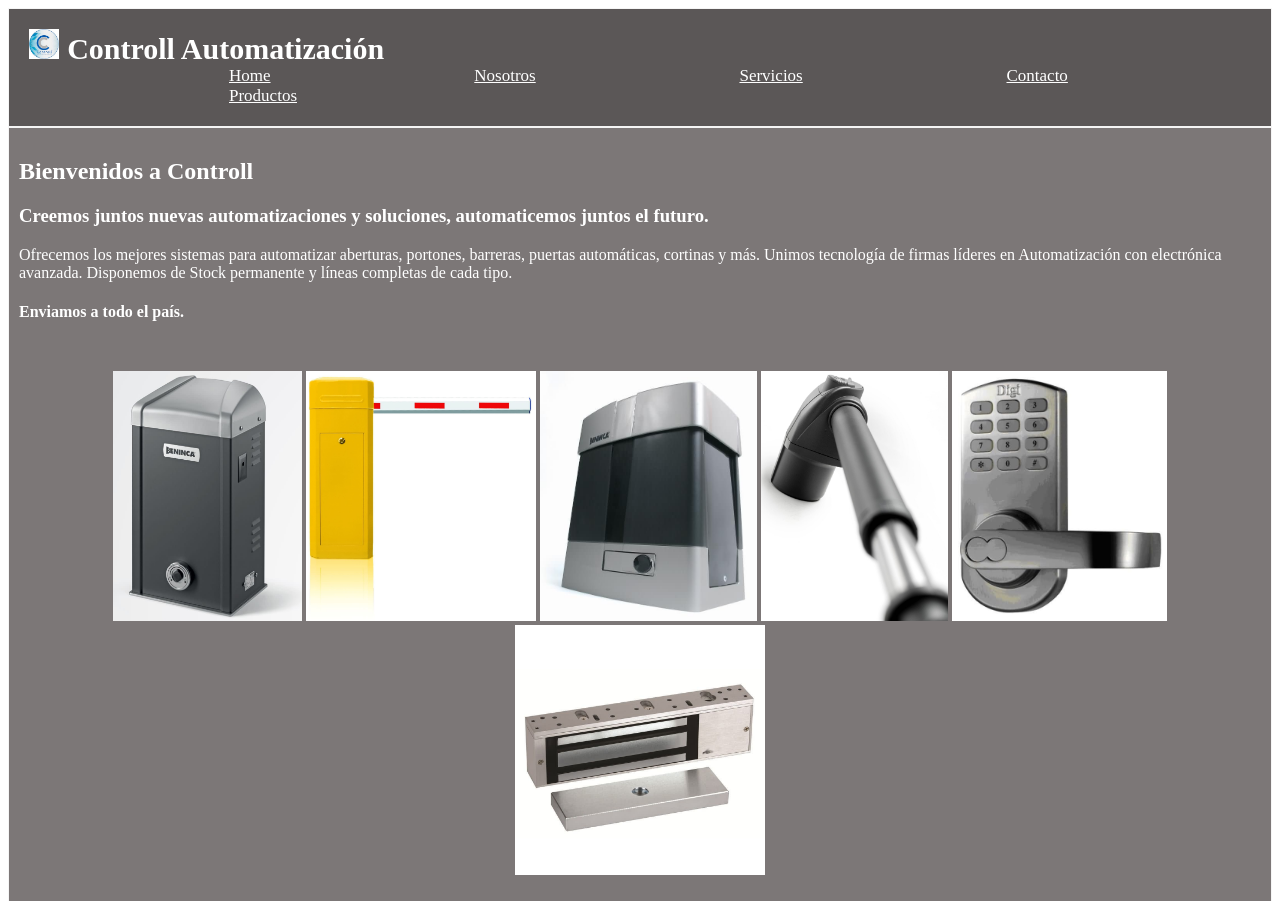
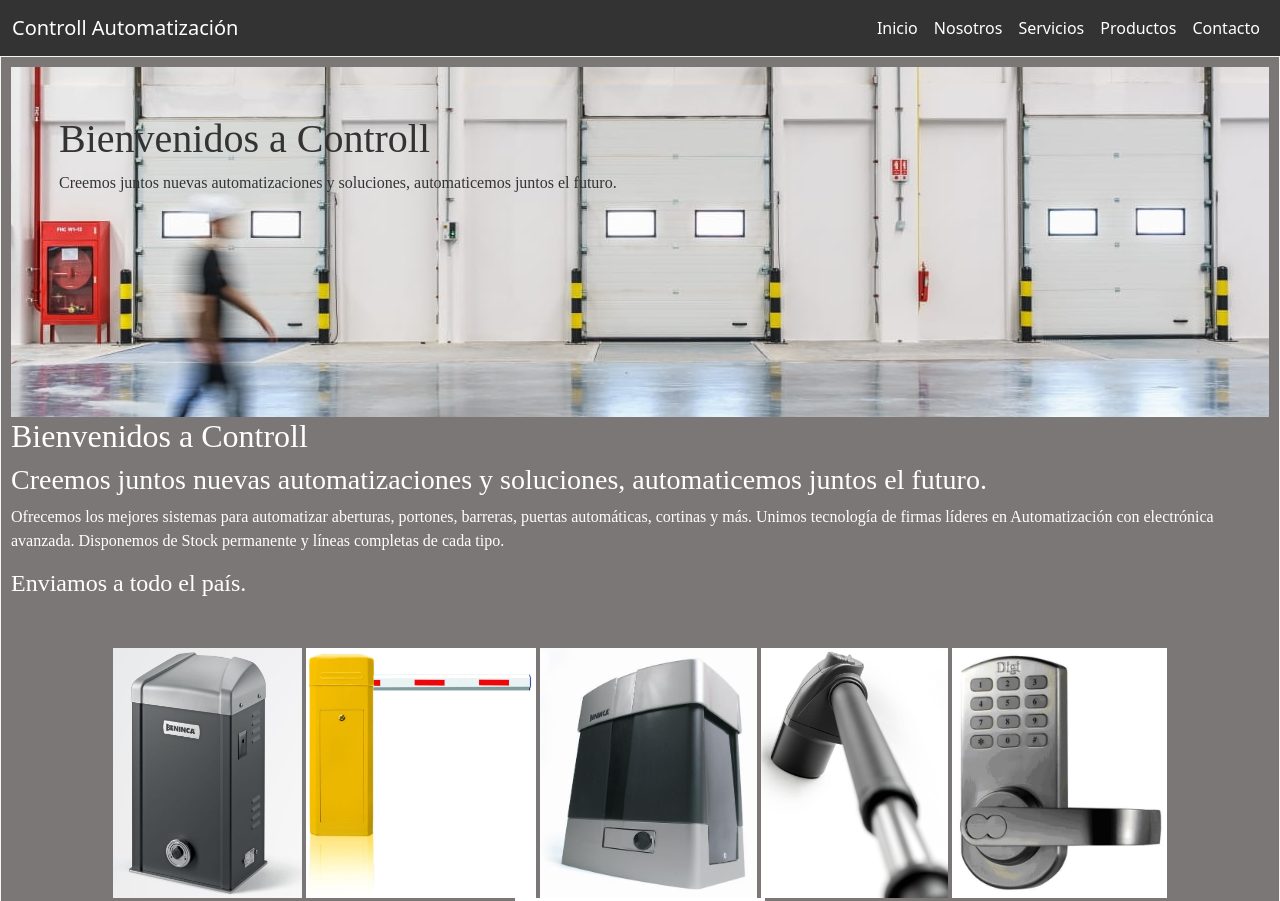
Before and after one commit to IaraMerelasAragone/PreEntrega2IaraMerelasAragone, a plain HTML site: page index.html in a window 1280 px wide. Shown: the top 901 px of the page. Drawn offline with nearby package versions, Linux system fonts and the light colour scheme.

Commit message:
navbar jumbotron index

```diff
--- a/CSS/estilo.css
+++ b/CSS/estilo.css
@@ -1,23 +1,24 @@
-/* header */
-header{
-    background-color: rgb(91, 87, 87);
-    color: white;
-    border: 1px solid whitesmoke;
-    padding: 20px;
-    font-family:'Times New Roman', Times, serif;
-    font-size: 15px;
+*{
+    margin: 0;
+    padding: 0;
+    box-sizing: border-box;
 }
 
-header h1{
-    margin-left: 4px;
-    display: inline;
+/* header */
+.navbar{
+    background-color: #333;
 }
 
-header a{
-    color: white;
-    font-size: 17px;
-    margin-left: 200px;
+.nav-link{
+    color: white !important;
 }
+
+.jumbotron{
+    background-image: url(/assets/industria.jpg);
+    height: 350px;
+    color:#333;
+}
+
 
 /* main home */
 main{
--- a/index.html
+++ b/index.html
@@ -1,66 +1,127 @@
 <!DOCTYPE html>
 <html lang="es">
+
 <head>
-    <meta charset="UTF-8">
-    <meta name="viewport" content="width=device-width, initial-scale=1.0">
-    <title>Home</title>
-    <link rel="stylesheet" href="../CSS/estilo.css"/>
+    <meta charset="UTF-8" />
+    <meta name="viewport" content="width=device-width, initial-scale=1.0" />
+    <!-- bs 5.1 inicia -->
+    <link href="https://cdn.jsdelivr.net/npm/bootstrap@5.1.3/dist/css/bootstrap.min.css" rel="stylesheet"
+        integrity="sha384-1BmE4kWBq78iYhFldvKuhfTAU6auU8tT94WrHftjDbrCEXSU1oBoqyl2QvZ6jIW3" crossorigin="anonymous" />
+    <!-- bs 5.1 fin -->
+    <link rel="stylesheet" href="../CSS/estilo.css" />
+    <title>Controll Automatización 🤖</title>
 </head>
+
 <body>
     <header>
-        <div>
-            <img src="../assets/logo.jpg" alt="logo" height="30px" widht="50%">
-            <h1>Controll Automatización</h1>
+        <!-- nav inicia -->
+    <nav class="navbar navbar-expand-sm navbar-dark">
+        <div class="container-fluid">
+            <a class="navbar-brand" href="#">Controll Automatización</a>
+            <button class="navbar-toggler" type="button" data-bs-toggle="collapse" data-bs-target="#collapsibleNavbar">
+                <span class="navbar-toggler-icon"></span>
+            </button>
+            <div class="d-flex justify-content-end collapse navbar-collapse" id="collapsibleNavbar">
+                <ul class="navbar-nav">
+                    <li class="nav-item">
+                        <a class="nav-link" href="#">Inicio</a>
+                    </li>
+                    <li class="nav-item">
+                        <a class="nav-link" href="#">Nosotros</a>
+                    </li>
+                    <li class="nav-item">
+                        <a class="nav-link" href="#">Servicios</a>
+                    </li>
+                    <li class="nav-item">
+                        <a class="nav-link" href="#">Productos</a>
+                    </li>
+                    <li class="nav-item">
+                        <a class="nav-link" href="#">Contacto</a>
+                    </li>
+                </ul>
             </div>
-        <nav>
-            <a href="../index.html">Home</a>
-            <a href="../pages/nosotros.html">Nosotros</a>
-            <a href="../pages/servicios.html">Servicios</a>
-            <a href="../pages/contacto.html">Contacto</a>
-            <a href="../pages/productos.html">Productos</a>
+        </div>
     </nav>
+        <!-- nav finaliza -->
     </header>
     <main>
+        <!-- jumbotron inicia -->
+    <div class="p-5 bg-primary jumbotron">
+        <h1>Bienvenidos a Controll</h1>
+        <p>Creemos juntos nuevas automatizaciones y soluciones, automaticemos juntos el futuro.</p>
+    </div>
+        <!-- jumbotron fin -->
         <!-- Contenido principal de la página de inicio -->
         <h2>Bienvenidos a Controll</h2>
-        <h3>Creemos juntos nuevas automatizaciones y soluciones, automaticemos juntos el futuro.</h3>
-        <p>Ofrecemos los mejores sistemas para automatizar aberturas, portones, barreras, puertas automáticas, cortinas y más. Unimos tecnología de firmas líderes en Automatización con electrónica avanzada. Disponemos de Stock permanente y líneas completas de cada tipo.</p>
+        <h3>
+            Creemos juntos nuevas automatizaciones y soluciones, automaticemos
+            juntos el futuro.
+        </h3>
+        <p>
+            Ofrecemos los mejores sistemas para automatizar aberturas, portones,
+            barreras, puertas automáticas, cortinas y más. Unimos tecnología de
+            firmas líderes en Automatización con electrónica avanzada. Disponemos de
+            Stock permanente y líneas completas de cada tipo.
+        </p>
         <h4>Enviamos a todo el país.</h4>
         <div class="imghome">
-            <img src="./assets/bison.25t.jpg" alt="imageninicio1" height="250px" widht="400%">
-            <img src="./assets/bs346.jpg" alt="imagendeinicio2" height="250px" widht="400%">
-            <img src="./assets/bull.5.jpg" alt="imagendeinicio3" height="250px" widht="400%">
-            <img src="./assets/bill.30.jpg" alt="imagendeinicio4" height="250px" widht="400%">
-            <img src="./assets/digi209.jpg" alt="imagendeinicio5" height="250px" widht="400%">
-            <img src="./assets/cerrmagnet.jpg" alt="imagendeinicio6" height="250px" widht="400%">
+            <img src="./assets/bison.25t.jpg" alt="imageninicio1" height="250px" widht="400%" />
+            <img src="./assets/bs346.jpg" alt="imagendeinicio2" height="250px" widht="400%" />
+            <img src="./assets/bull.5.jpg" alt="imagendeinicio3" height="250px" widht="400%" />
+            <img src="./assets/bill.30.jpg" alt="imagendeinicio4" height="250px" widht="400%" />
+            <img src="./assets/digi209.jpg" alt="imagendeinicio5" height="250px" widht="400%" />
+            <img src="./assets/cerrmagnet.jpg" alt="imagendeinicio6" height="250px" widht="400%" />
         </div>
         <!-- Contenido secundario de la página de inicio -->
         <div class="infohome">
             <h3>Velocidad en entrega a todo el país</h3>
-            <p>Despachamos a todo el país en tiempos redord, para lograr que pueda automatizar a tiempo.</p>
+            <p>
+                Despachamos a todo el país en tiempos redord, para lograr que pueda
+                automatizar a tiempo.
+            </p>
             <h3>Control de cada envío</h3>
-            <p>Antes de despachar la mercadería se controlan los pedidos y los productos para su correcta instalación.</p>
+            <p>
+                Antes de despachar la mercadería se controlan los pedidos y los
+                productos para su correcta instalación.
+            </p>
             <h3>Garantía de 3 años</h3>
-            <p>Obtenga productos garantizados para aumentar la conformidad de los clientes.</p>
+            <p>
+                Obtenga productos garantizados para aumentar la conformidad de los
+                clientes.
+            </p>
             <h3>Servicio postventa</h3>
-            <p>Reparaciones de motores y electrónica en tiempo y forma, permiten continuar con el servicio PostVenta a sus clientes.</p>
+            <p>
+                Reparaciones de motores y electrónica en tiempo y forma, permiten
+                continuar con el servicio PostVenta a sus clientes.
+            </p>
         </div>
         <!-- Contenido terciario de la página de inicio -->
         <div class="solucioneshome">
-            <img src="./assets/domicilio.jpg" alt="domicilio" height="200px" widht="300%">
+            <img src="./assets/domicilio.jpg" alt="domicilio" height="200px" widht="300%" />
             <dl>
                 <dt>Soluciones para Domicilios</dt>
-            <dd>Cuando se requiere un producto confiable y de poco uso, lo mas importante es reducir los reclamos a cero. Elija productos que le permitan mantener a los pequeños clientes conformes y le traeran mas clientes.</dd>
+                <dd>
+                    Cuando se requiere un producto confiable y de poco uso, lo mas
+                    importante es reducir los reclamos a cero. Elija productos que le
+                    permitan mantener a los pequeños clientes conformes y le traeran mas
+                    clientes.
+                </dd>
             </dl>
-            <img src="assets/industria.jpg" alt="industria" height="200px" widht="300%">
+            <img src="assets/industria.jpg" alt="industria" height="200px" widht="300%" />
             <dl>
                 <dt>Soluciones para Industrias</dt>
-            <dd>Cuando se requieren productos dimensionados para grandes exigencias se debe instalar automatismos para industrias.</dd>
+                <dd>
+                    Cuando se requieren productos dimensionados para grandes exigencias
+                    se debe instalar automatismos para industrias.
+                </dd>
             </dl>
-        <img src="./assets/negocio.jpg" alt="negocio" height="200px" widht="300%">
+            <img src="./assets/negocio.jpg" alt="negocio" height="200px" widht="300%" />
             <dl>
                 <dt>Soluciones para Negocios</dt>
-            <dd>Los negocios requieren productos que les permitan sortear las fallas y seguir operando.</dd>
+                <dd>
+                    Los negocios requieren productos que les permitan sortear las fallas
+                    y seguir operando.
+                </dd>
             </dl>
         </div>
         <div class="redes">
@@ -72,5 +133,11 @@
     <footer>
         <p>Copyright 2024. Controll Automatización</p>
     </footer>
+    <script src="https://cdn.jsdelivr.net/npm/@popperjs/core@2.10.2/dist/umd/popper.min.js"
+        integrity="sha384-7+zCNj/IqJ95wo16oMtfsKbZ9ccEh31eOz1HGyDuCQ6wgnyJNSYdrPa03rtR1zdB" crossorigin="anonymous">
+    </script>
+    <script src="https://cdn.jsdelivr.net/npm/bootstrap@5.1.3/dist/js/bootstrap.min.js"
+        integrity="sha384-QJHtvGhmr9XOIpI6YVutG+2QOK9T+ZnN4kzFN1RtK3zEFEIsxhlmWl5/YESvpZ13" crossorigin="anonymous">
+    </script>
 </body>
 </html>
```
Also changed, not shown: pages/contacto.html (+6 -1 lines), pages/nosotros.html (+6 -1 lines), pages/productos.html (+6 -1 lines), pages/servicios.html (+6 -1 lines). Lines whose indentation alone changed are shown as unchanged.
